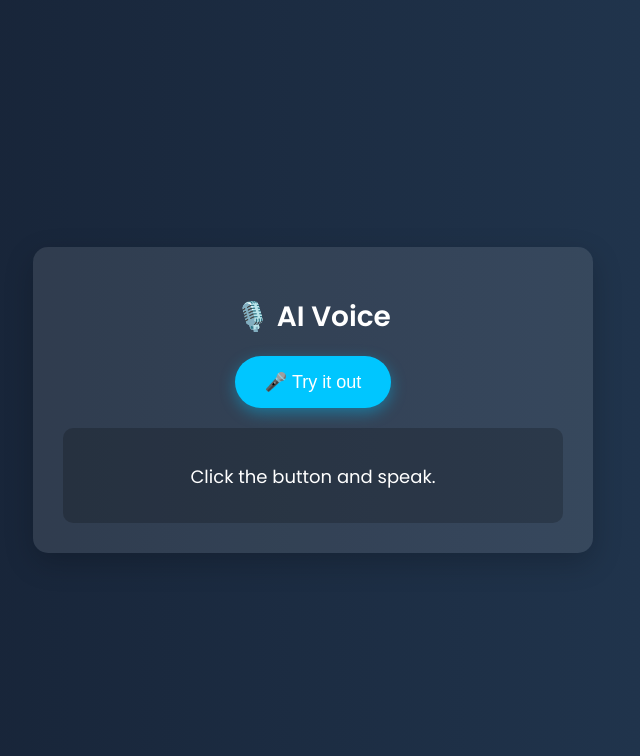
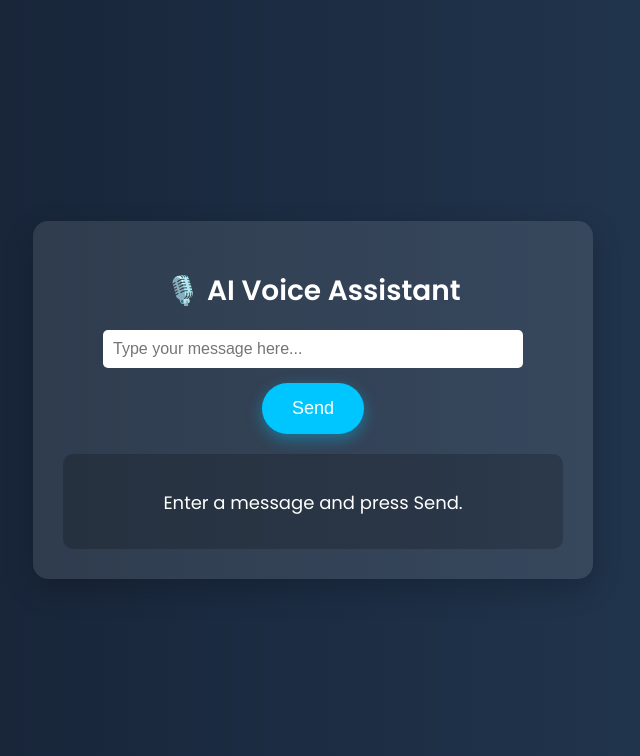
Before and after one commit to ChandanM3686/aidemo, a Flask app: page / in a window 1280 px wide. Shown: the top 756 px of the page, without its empty margins (327-967 px from the left). Run offline with Flask 3, Linux system fonts and the light colour scheme.

Commit message:
Update index.html

```diff
--- a/templates/index.html
+++ b/templates/index.html
@@ -64,32 +64,61 @@
       width: 100%;
       outline: none;
     }
+    input[type="text"] {
+      width: 80%;
+      padding: 10px;
+      font-size: 16px;
+      border-radius: 5px;
+      border: none;
+      margin-bottom: 15px;
+    }
   </style>
 </head>
 <body>
   <div class="container">
-        <h1>🎙️ AI Voice </h1>
-        <button class="button" onclick="startVoice()">🎤 Try it out</button>
+    <h1>🎙️ AI Voice Assistant</h1>
+    <!-- Text input for user message -->
+    <input type="text" id="userInput" placeholder="Type your message here..." />
+    <!-- Button to send the text -->
+    <button class="button" onclick="startVoice()">Send</button>
     <div class="response-box">
-            <p id="response">Click the button and speak.</p>
+      <p id="response">Enter a message and press Send.</p>
     </div>
     <audio id="audio" controls style="display: none;"></audio>
   </div>
   <script>
     function startVoice() {
-            document.getElementById("response").innerText = "⏳ Listening...";
-            fetch("/voice", { method: "POST" })
+      const userInput = document.getElementById("userInput").value;
+      if (!userInput) {
+        document.getElementById("response").innerText = "Please enter a message.";
+        return;
+      }
+      document.getElementById("response").innerText = "⏳ Processing...";
+      fetch("/voice", {
+        method: "POST",
+        headers: {
+          "Content-Type": "application/json"
+        },
+        body: JSON.stringify({ user_input: userInput })
+      })
       .then(response => response.json())
       .then(data => {
         if (data.response) {
           document.getElementById("response").innerText = "🤖 AI: " + data.response;
           let audioPlayer = document.getElementById("audio");
+          if (data.audio) {
             audioPlayer.src = data.audio;
             audioPlayer.style.display = "block";
             audioPlayer.play();
           } else {
+            audioPlayer.style.display = "none";
+          }
+        } else {
           document.getElementById("response").innerText = "❌ Error: " + data.error;
         }
+      })
+      .catch(error => {
+        document.getElementById("response").innerText = "❌ Error: " + error;
       });
     }
   </script>
```
Lines whose indentation alone changed are shown as unchanged.
